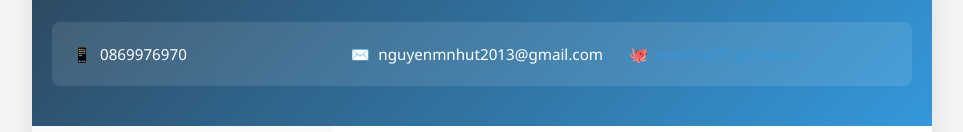
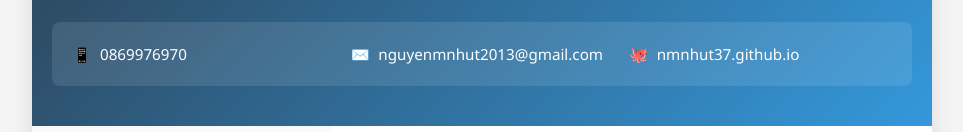
Before and after one commit to nmnhut37/nguyenminhnhut37.github.io, a plain HTML site: page index.html in a window 1280 px wide. Shown: the part 181-313 px from the top of the page, without its empty margins (158-1121 px from the left). Drawn offline with Linux system fonts and the light colour scheme.

Commit message:
Update style.css

```diff
--- a/style.css
+++ b/style.css
@@ -233,7 +233,7 @@ body {
 }
 
 .website-link {
-    color: #3498db;
+    color: white;
     text-decoration: none;
     font-weight: 500;
 }
```
